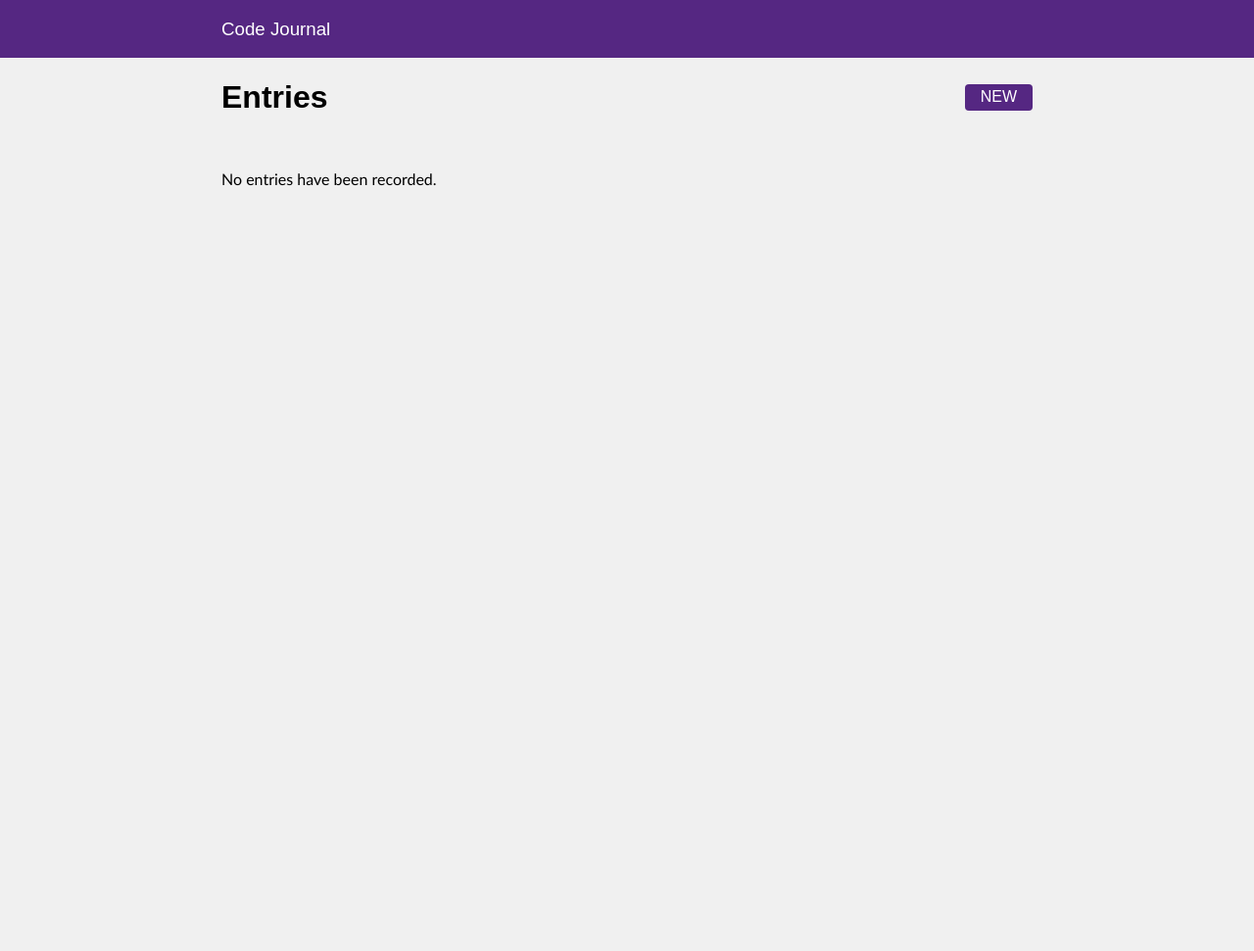
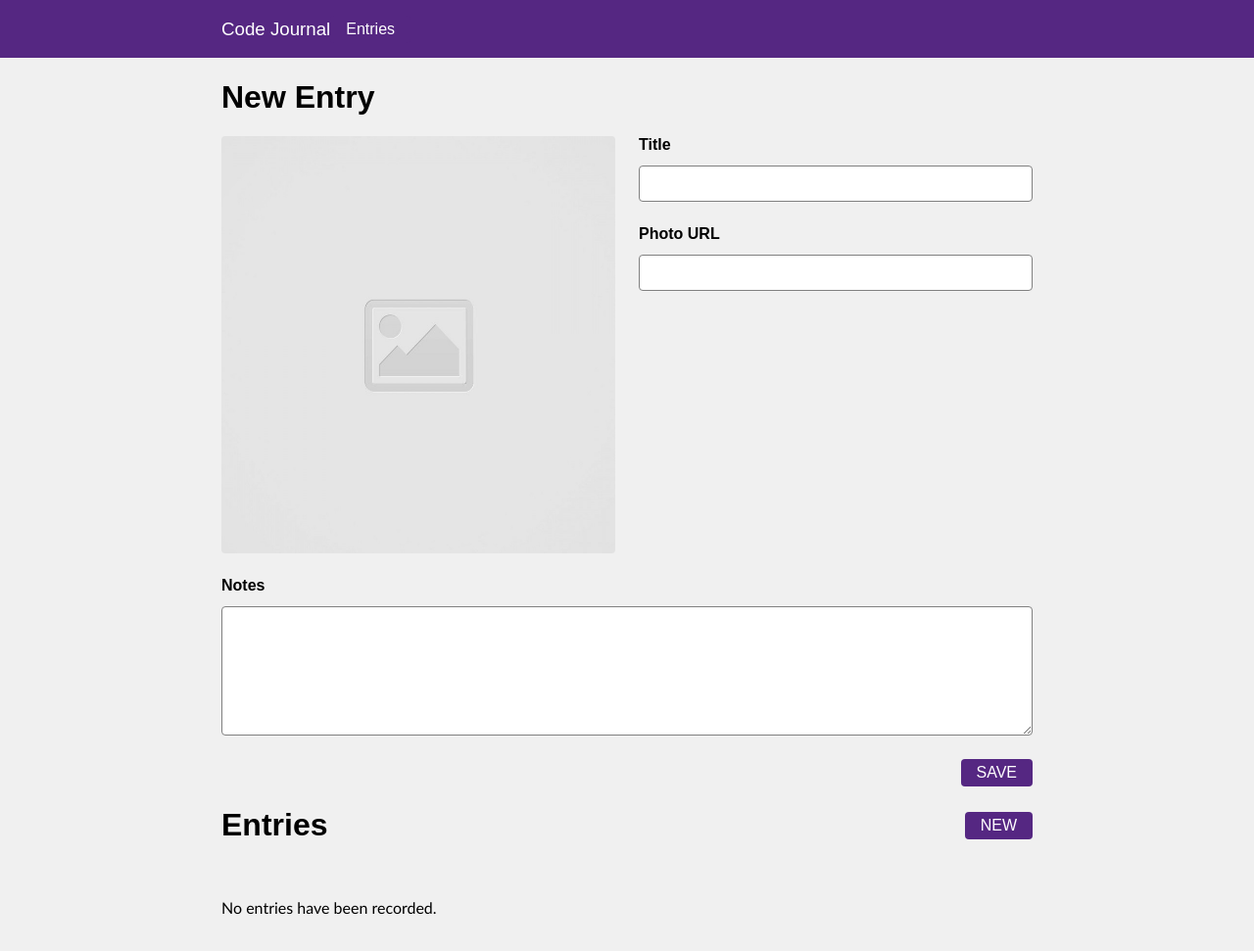
Before and after one commit to henryrding/code-journal, a website: page index.html in a window 1280 px wide. Shown: the whole page at 98% size. Before the commit the page ends 800 px from the top, so only its background shows below. Drawn offline with Linux system fonts and the light colour scheme; a web font is replaced by a local one.

Commit message:
Added anchor to navbar to show 'entries' view. #2

```diff
--- a/css/styles.css
+++ b/css/styles.css
@@ -83,6 +83,11 @@ p {
   align-items: center;
 }
 
+.navbar {
+  display: flex;
+  align-items: center;
+}
+
 .center {
   text-align: center;
 }
--- a/index.html
+++ b/index.html
@@ -22,8 +22,9 @@
   <header>
     <div class="container">
       <div class="row">
-        <div class="column-full">
+        <div class="column-full navbar">
           <h3>Code Journal</h3>
+          <a id="entries-button" href="#">Entries</a>
         </div>
       </div>
     </div>
--- a/js/main.js
+++ b/js/main.js
@@ -5,6 +5,7 @@ var $ul = document.querySelector('ul');
 var $noEntries = document.querySelector('.no-entries');
 var $entryForm = document.querySelector('[data-view=entry-form]');
 var $entries = document.querySelector('[data-view=entries]');
+var $entriesButton = document.querySelector('#entries-button');
 
 $photoUrl.addEventListener('input', function (event) {
   $photoPreview.setAttribute('src', event.target.value);
@@ -73,4 +74,6 @@ function viewSwap(view) {
   data.view = view;
 }
 
-viewSwap('entries');
+$entriesButton.addEventListener('click', function () {
+  viewSwap('entries');
+});
```
